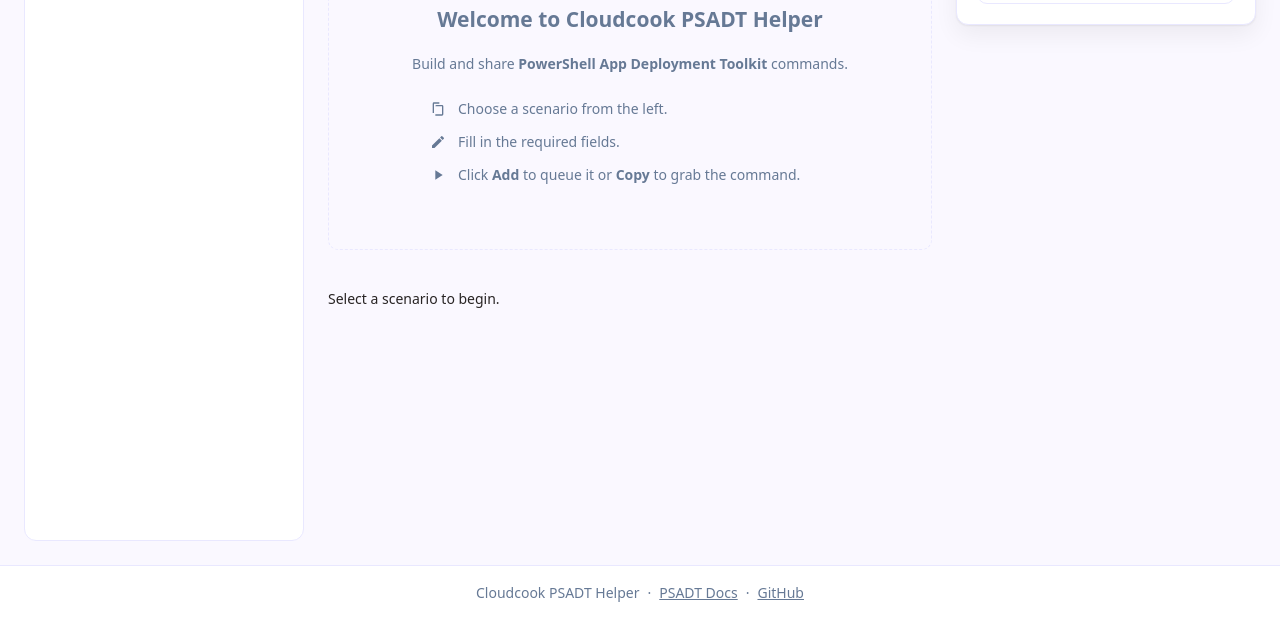
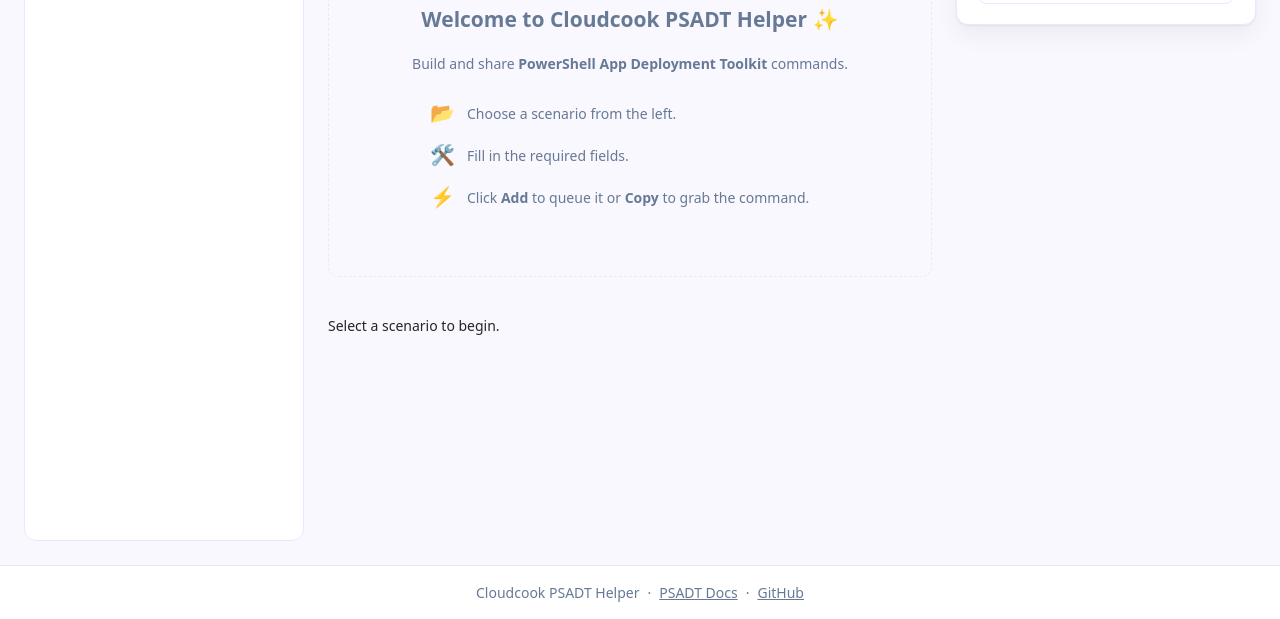
Before and after one commit to CLOUDCOOKCH/psadt-helper, a website built with Vite: page index.html in a window 1280 px wide. Shown: the part 228-847 px from the top of the page. Built offline with nearby package versions, Linux system fonts and the light colour scheme.

Commit message:
Fix scenario list and add intro enhancements

```diff
--- a/index.html
+++ b/index.html
@@ -31,12 +31,12 @@
       <section class="content">
         <div id="intro" class="intro">
           <img src="assets/cloudcook-logo.png" alt="Cloudcook" class="intro-logo" onerror="this.classList.add('hidden')" />
-          <h2>Welcome to Cloudcook PSADT Helper</h2>
+          <h2>Welcome to Cloudcook PSADT Helper <span aria-hidden="true">✨</span></h2>
           <p>Build and share <strong>PowerShell App Deployment Toolkit</strong> commands.</p>
           <ul class="intro-steps">
-            <li><svg class="icon"><use href="#ic-files"/></svg><span>Choose a scenario from the left.</span></li>
-            <li><svg class="icon"><use href="#ic-edit"/></svg><span>Fill in the required fields.</span></li>
-            <li><svg class="icon"><use href="#ic-play"/></svg><span>Click <strong>Add</strong> to queue it or <strong>Copy</strong> to grab the command.</span></li>
+            <li><span class="emoji" aria-hidden="true">📂</span><span>Choose a scenario from the left.</span></li>
+            <li><span class="emoji" aria-hidden="true">🛠️</span><span>Fill in the required fields.</span></li>
+            <li><span class="emoji" aria-hidden="true">⚡</span><span>Click <strong>Add</strong> to queue it or <strong>Copy</strong> to grab the command.</span></li>
           </ul>
         </div>
         <div id="scenario-details" class="card hidden"></div>
--- a/js/main.js
+++ b/js/main.js
@@ -21,7 +21,7 @@
 
   function renderList(){
     listEl.innerHTML = '';
-    const scenarios = window.PSADT_SCENARIOS;
+    const scenarios = Array.isArray(window.PSADT_SCENARIOS) ? window.PSADT_SCENARIOS : [];
     scenarios.forEach(s => {
       const item = document.createElement('div');
       item.className = 'scenario-item' + (activeId === s.id ? ' active' : '');
@@ -51,7 +51,8 @@
   function selectScenario(id, preset = {}){
     activeId = id;
     renderList();
-    const s = window.PSADT_SCENARIOS.find(x => x.id === id);
+    const list = Array.isArray(window.PSADT_SCENARIOS) ? window.PSADT_SCENARIOS : [];
+    const s = list.find(x => x.id === id);
     if (!s) return;
 
     introEl.classList.add('hidden');
--- a/styles.css
+++ b/styles.css
@@ -54,7 +54,7 @@
 .tools .card{margin:0}
 .full{width:100%}
 .muted{color:var(--muted)}
-.scenario-item{display:flex;flex-direction:column;gap:4px;border-radius:10px;padding:10px 12px;margin:6px 0;cursor:pointer;border:1px solid transparent}
+.scenario-item{display:flex;flex-direction:column;gap:4px;border-radius:10px;padding:10px 12px;margin:6px 0;cursor:pointer;border:1px solid transparent;animation:fadeInUp .4s ease both}
 .scenario-item:hover{background:#F3F1FE;border-color:#E9E8FF}
 .scenario-item.active{background:#ECEBFF;border:1px solid #DAD8FF}
 .scenario-name{display:block;font-weight:600}
@@ -63,10 +63,13 @@
   .content{display:flex;flex-direction:column;gap:24px}
   .card{background:var(--panel);border:1px solid var(--border);border-radius:var(--radius);padding:20px;box-shadow: var(--shadow)}
 .hidden{display:none}
-  .intro{color:var(--muted);text-align:center;padding:40px;border:1px dashed var(--border);border-radius:10px}
+  .intro{color:var(--muted);text-align:center;padding:40px;border:1px dashed var(--border);border-radius:10px;animation:fadeIn 1s ease-in-out}
   .intro-logo{height:64px;width:auto;margin-bottom:16px}
   .intro-steps{list-style:none;padding:0;max-width:400px;margin:24px auto;text-align:left;display:flex;flex-direction:column;gap:12px}
-  .intro-steps li{display:flex;align-items:center;gap:12px}
+  .intro-steps li{display:flex;align-items:center;gap:12px;animation:fadeInUp .6s ease both}
+  .intro-steps li:nth-child(2){animation-delay:.15s}
+  .intro-steps li:nth-child(3){animation-delay:.3s}
+  .intro-steps .emoji{font-size:20px}
 
 .form{display:grid;grid-template-columns:1fr 1fr;gap:14px}
 .form .field{display:flex;flex-direction:column;gap:6px}
@@ -93,6 +96,16 @@
 }
 .footer a{color:var(--muted)}
 
+@keyframes fadeIn {
+  from { opacity:0; }
+  to { opacity:1; }
+}
+
+@keyframes fadeInUp {
+  from { opacity:0; transform:translateY(8px); }
+  to { opacity:1; transform:translateY(0); }
+}
+
 
 @media (prefers-color-scheme: dark){
   :root{
```
